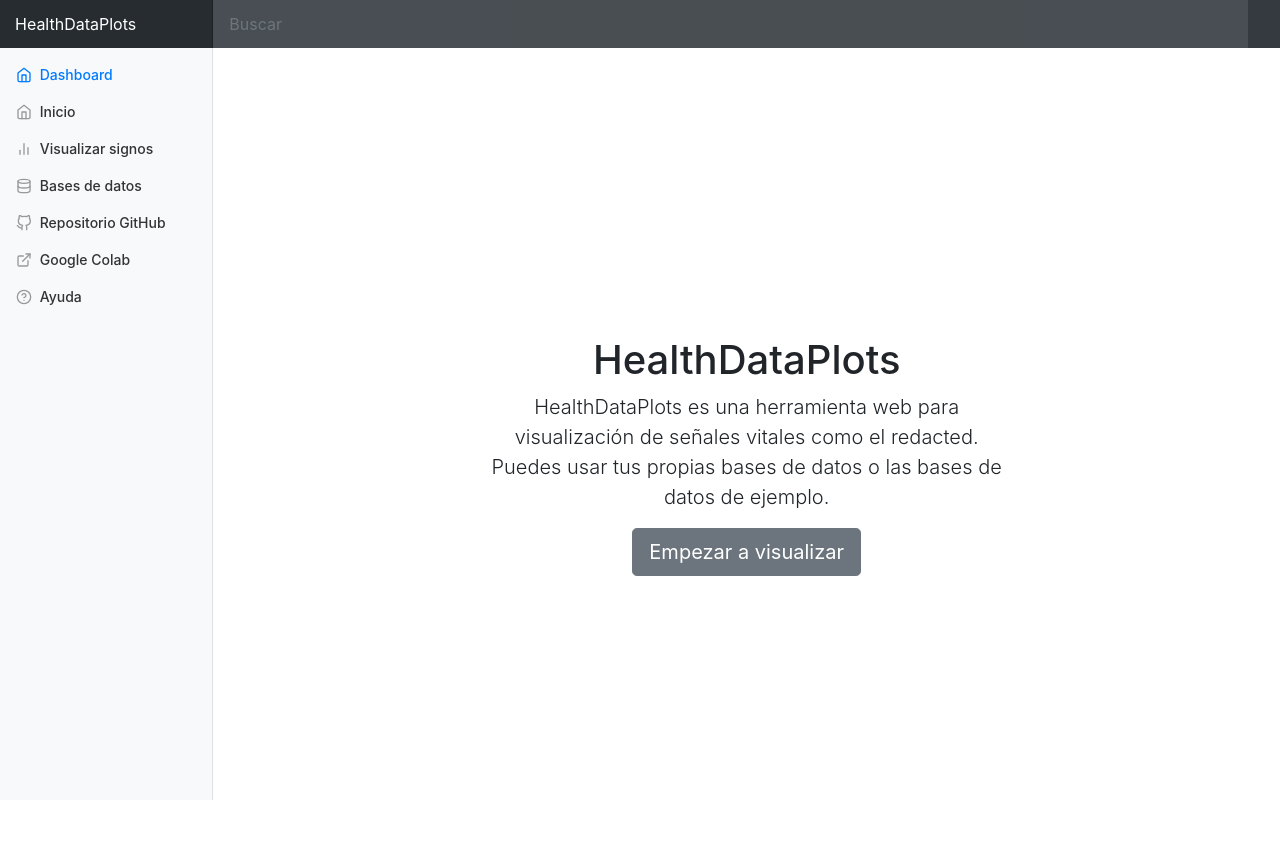
After one commit to SantiaGo120602/HealthDataPlots, a Flask app: page /help in a window 1280 px wide. The commit adds this page. Run offline with Flask 3, Linux system fonts and the light colour scheme; parts of the project's set-up code (start-up, migrations or seed data) failed here and were passed over; some libraries are stand-ins or nearby versions.

Commit message:
almost done

```diff
--- a/app.py
+++ b/app.py
@@ -1,4 +1,4 @@
-from flask import Flask, render_template, request, jsonify
+from flask import Flask, render_template, request, send_file
 from wfdb_processing.paths import get_bases_and_path_dict
 from wfdb_processing.plotting import generate_plot_and_comments
 
@@ -40,5 +40,23 @@ def process_data():
         CURRENT_PATIENT = WFDB_TO_RECORD[CURRENT_BASE][0]
         return "/plotting"
 
+@app.route("/update_record", methods=["POST"])
+def update_record():
+    if request.method == "POST":
+        source = request.form.get("source")
+        global CURRENT_PATIENT
+        CURRENT_PATIENT = source
+        return "/plotting"
+
+@app.route("/download-report", methods=["GET"])
+def download_report():
+    file_path = CURRENT_PATIENT + ".hea"
+    print(file_path)
+    return send_file(file_path, as_attachment=True)
+
+@app.route("/help")
+def help_page():
+    return render_template("help.html")
+
 if __name__ == "__main__":
     app.run()
--- a/static/js/redirecting.js
+++ b/static/js/redirecting.js
@@ -36,4 +36,21 @@ $(document).ready(function() {
             }
         });
     });
+
+    $('.dropdown-item').click(function(event) {
+        event.preventDefault();
+        var source = $(this).data('source');
+        $.ajax({
+            url: '/update_record',
+            method: 'POST',
+            data: {source: source},
+            success: function(response) {
+                window.location.href = response;
+            },
+            error: function(xhr, status, error) {
+                console.error("Error making POST request:", error);
+            }
+        });
+    });
+
 });
--- a/templates/base.html
+++ b/templates/base.html
@@ -56,12 +56,6 @@
                 </a>
               </li>
               <li class="nav-item">
-                <a class="nav-link" href="/reporte">
-                  <span data-feather="file-text"></span>
-                  Reporte
-                </a>
-              </li>
-              <li class="nav-item">
                 <a class="nav-link" href="https://github.com/SantiaGo120602/HealthDataPlots">
                   <span data-feather="github"></span>
                   Repositorio GitHub
--- /dev/null
+++ b/templates/help.html
@@ -0,0 +1,16 @@
+{% extends 'base.html' %}
+
+
+{% block maincontent %}
+
+<main role="main" class="inner cover d-flex justify-content-center align-items-center" style="height: 100vh;">
+  <div class="text-center">
+    <h1 class="cover-heading">HealthDataPlots</h1>
+    <p class="lead" style="margin-left: 240px; margin-right: 240px;">HealthDataPlots es una herramienta web para visualización de señales vitales como el redacted. Puedes usar tus propias bases de datos o las bases de datos de ejemplo.</p>
+    <p class="lead">
+      <a href="/plotting" class="btn btn-lg btn-secondary" id="principal-page-button">Empezar a visualizar</a>
+    </p>
+  </div>
+</main>
+
+{% endblock %}
```
Also changed, not shown: templates/plotting.html (+5 -3 lines), 1 other file.
